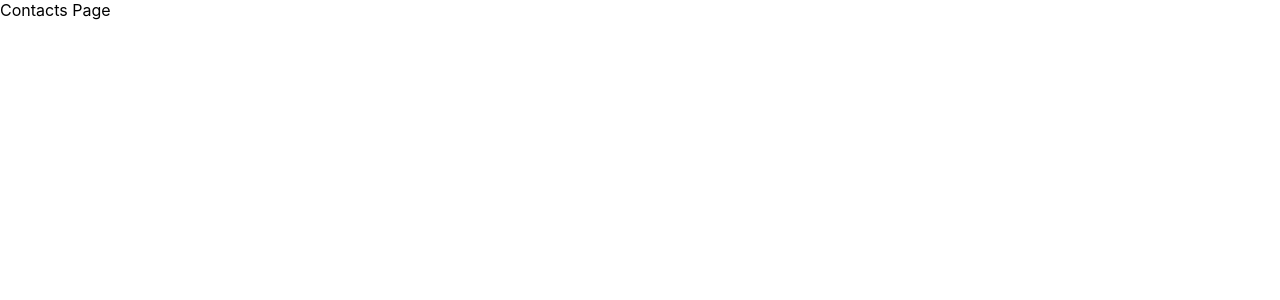
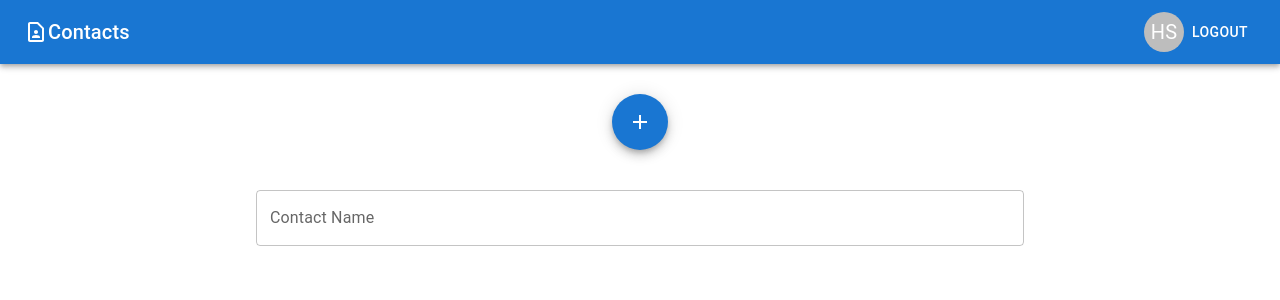
Before and after one commit to Rahulk990/TP_Client, a React (Create React App) app: page / in a window 1280 px wide. Shown: the top 300 px of the page. Built offline with nearby package versions, Linux system fonts and the light colour scheme.

Commit message:
Added components in contacts page

```diff
--- a/package.json
+++ b/package.json
@@ -5,10 +5,12 @@
   "dependencies": {
     "@emotion/react": "^11.7.1",
     "@emotion/styled": "^11.6.0",
+    "@mui/icons-material": "^5.3.0",
     "@mui/material": "^5.2.8",
     "@testing-library/jest-dom": "^5.16.1",
     "@testing-library/react": "^12.1.2",
     "@testing-library/user-event": "^13.5.0",
+    "bootstrap": "^5.1.3",
     "react": "^17.0.2",
     "react-dom": "^17.0.2",
     "react-scripts": "5.0.0",
--- /dev/null
+++ b/src/Components/AddContact/AddContact.js
@@ -0,0 +1,23 @@
+import { Fab } from '@mui/material'
+import React from 'react'
+import AddIcon from '@mui/icons-material/Add';
+import AddContactDialog from './AddContactDialog';
+function AddContact() {
+    const [open, setOpen] = React.useState(false);
+    const handleAddContactClick = () => {
+        setOpen(true);
+    }
+    const handleClose = () => {
+        setOpen(false);
+    }
+    return (
+        <div className='d-flex justify-content-center'>
+            <Fab color="primary" aria-label="add" onClick={handleAddContactClick}>
+                <AddIcon />
+            </Fab>
+            <AddContactDialog open={open} handleClose={handleClose}/>
+        </div>
+    )
+}
+
+export default AddContact
--- /dev/null
+++ b/src/Components/AddContact/AddContactDialog.js
@@ -0,0 +1,36 @@
+import { SubtitlesOutlined } from '@mui/icons-material'
+import { Dialog, DialogTitle, TextField } from '@mui/material'
+import React from 'react'
+
+function AddContactDialog({open, handleClose}) {
+    const styles = {
+        dialogHeading: {
+            marginTop: '10px',
+            fontWeight: 'bold',
+            fontSize: '20px'
+        },
+        inputField: {
+            width: '70%',
+            marginTop: '20px',
+            marginBottom: '20px'
+        }
+    }
+    return (
+        <Dialog onClose={handleClose} open={open} fullWidth={true} maxWidth={'sm'}>
+            <div className='d-flex justify-content-center'>
+                <div style={styles.dialogHeading}>Add a Contact</div>
+            </div>
+            <div className='d-flex justify-content-center'>
+                <TextField required id="outlined-basic" label="Name" variant="outlined" style={styles.inputField}/>
+            </div>
+            <div className='d-flex justify-content-center'>
+                <TextField id="outlined-basic" label="Email Address" variant="outlined" style={styles.inputField} />
+            </div>
+            <div className='d-flex justify-content-center'>
+                <TextField id="outlined-basic" label="Phone Number" variant="outlined"  style={styles.inputField} inputProps={{ inputMode: 'numeric', pattern: '[0-9]*' }}/>
+            </div>
+        </Dialog>
+    )
+}
+
+export default AddContactDialog
--- /dev/null
+++ b/src/Components/Navbar/Navbar.js
@@ -0,0 +1,35 @@
+import { AppBar, Avatar, Box, Button, IconButton, Toolbar, Typography } from '@mui/material'
+import ContactPageOutlinedIcon from '@mui/icons-material/ContactPageOutlined';
+import React from 'react'
+function Navbar({userDetails, setAuthTokens}) {
+    const handleLogoutClick = () => {
+        localStorage.removeItem("sessionToken");
+        setAuthTokens('');
+    }
+    return (
+        <div>
+            <Box sx={{ flexGrow: 1 }}>
+                <AppBar position="static">
+                    <Toolbar>
+                    {/* <IconButton
+                        size="large"
+                        edge="start"
+                        color="inherit"
+                        aria-label="menu"
+                        sx={{ mr: 2 }}
+                    > */}
+                        <ContactPageOutlinedIcon/>
+                    {/* </IconButton> */}
+                    <Typography variant="h6" component="div" sx={{ flexGrow: 1 }}>
+                        Contacts
+                    </Typography>
+                    <Avatar>{userDetails? userDetails.fullName.charAt(0): 'HS'}</Avatar>
+                    <Button color="inherit" onClick={handleLogoutClick}>Logout</Button>
+                    </Toolbar>
+                </AppBar>
+            </Box>
+        </div>
+    )
+}
+
+export default Navbar
--- /dev/null
+++ b/src/Components/SearchBar/SearchBar.js
@@ -0,0 +1,12 @@
+import { TextField } from '@mui/material'
+import React from 'react'
+
+function SearchBar() {
+    return (
+        <div className='d-flex justify-content-center'>
+            <TextField id="outlined-basic" label="Contact Name" type='search' variant="outlined" style={{width: '60%'}}/>
+        </div>
+    )
+}
+
+export default SearchBar
--- a/src/Contacts/ContactsPage.jsx
+++ b/src/Contacts/ContactsPage.jsx
@@ -1,7 +1,28 @@
-import React from "react";
+import React, {useState} from "react";
+import Navbar from '../Components/Navbar/Navbar';
+import AddContact from '../Components/AddContact/AddContact';
+import SearchBar from '../Components/SearchBar/SearchBar';
+import 'bootstrap/dist/css/bootstrap.min.css';
+import { Fab } from "@mui/material";
 
-const ContactsPage = () => {
-  return <div>Contacts Page</div>;
+const ContactsPage = ({userDetails, setAuthTokens}) => {
+  const [contactsList, setContactsList] = useState([]);
+  const syncScoresWithBackend = () => {
+  }
+
+  setInterval(syncScoresWithBackend, 5000);
+
+  return (
+    <>
+        <Navbar userDetails={userDetails} setAuthTokens={setAuthTokens}/>
+        <div style={{marginTop:'30px'}}>
+          <AddContact/>
+        </div>
+        <div style={{marginTop: '40px'}}>
+          <SearchBar/>
+        </div>
+    </>
+  );
 };
 
 export { ContactsPage };
```
Also changed, not shown: 1 other file (tests, documents, lock files or other folders).
